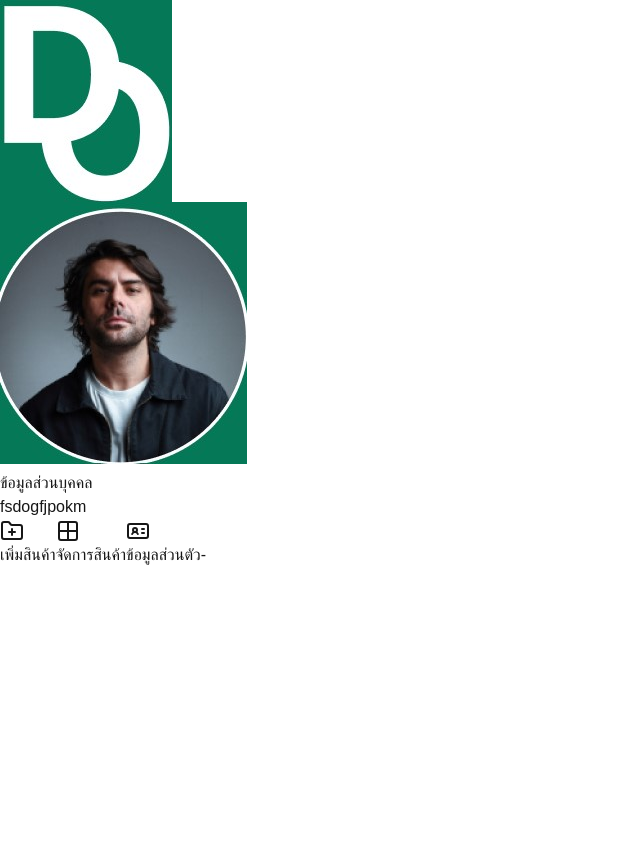
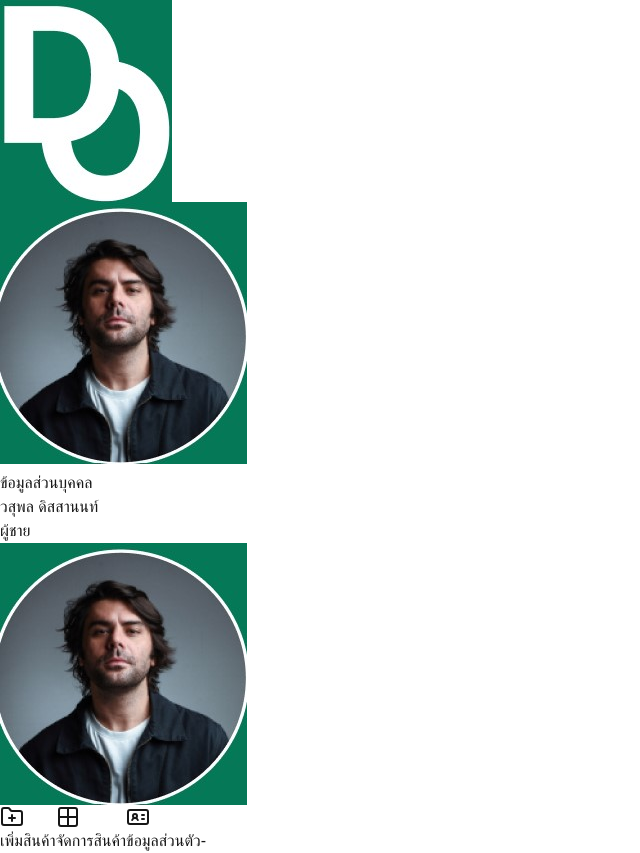
Before and after one commit to Dongy-SE2/dongy-frontend, a Next.js app: page / in a window 1280 px wide. Shown: the whole page, without its empty margins (0-640 px from the left). Before the commit the page ends 800 px from the top, so only its background shows below. Built offline with nearby package versions, Linux system fonts and the light colour scheme.

Commit message:
feat: add ProfileCard Component, fix: action button size

```diff
--- a/src/app/components/ActionButton.tsx
+++ b/src/app/components/ActionButton.tsx
@@ -2,23 +2,23 @@
 import { useRouter } from "next/navigation";
 
 interface NextPageButtonProps {
-  Name: string;
+  ActionName: string;
   Icon?: React.ReactNode;
   route: string;
 }
 
-const ActionButton: React.FC<NextPageButtonProps> = ({ Name, Icon, route }) => {
+const ActionButton: React.FC<NextPageButtonProps> = ({ ActionName: ActionName, Icon, route }) => {
   const router = useRouter();
 
   return (
     <button
       onClick={() => router.push(route)}
-      className="w-36 h-36 px-4 py-3 m-3 rounded-md shadow bg-[#FFFFFF] hover:bg-gray-100 active:bg-gray-200 transition flex flex-col items-center justify-center gap-2 font-medium text-sm"
+      className="w-[150px] h-[150px] px-[12.5px] py-3 m-3 rounded-md shadow bg-[#FFFFFF] hover:bg-gray-100 active:bg-gray-200 transition flex flex-col items-center justify-center gap-2 font-medium text-sm"
     >
-      <div className="w-20 h-20 rounded-full bg-[#E5E7EB] flex items-center justify-center">
+      <div className="w-[75px] h-[75px] rounded-full bg-[#E5E7EB] flex items-center justify-center">
         {Icon && <div className="w-8 h-8 text-[#4B5563]">{Icon}</div>}
       </div>
-      <div className="text-black">{Name}</div>
+      <div className="text-black text-lg">{ActionName}</div>
     </button>
   );
 };
--- /dev/null
+++ b/src/app/components/ProfileCard.tsx
@@ -0,0 +1,27 @@
+import React from "react";
+
+interface ProfileCardProps {
+  UserName: String;
+  UserType: String;
+  ImageSrc: string;
+}
+
+const ProfileCard: React.FC<ProfileCardProps> = ({ UserName: UserName, UserType: UserType, ImageSrc }) => {
+
+  return (
+
+    <div className=" flex items-end px-6 py-4 ">
+      <div className="text-right px-2">
+        <div className="font-normal text-black text-xl">{UserName}</div>
+        <div className="font-normal text-[#A9A9A9] text-sm">{UserType}</div>
+      </div>
+      <img
+          src = {ImageSrc}
+          alt="Profile Picture"
+          className="w-[73px] h-[73px] rounded-full "
+      />
+    </div>
+  );
+};
+
+export default ProfileCard;
--- a/src/app/page.tsx
+++ b/src/app/page.tsx
@@ -1,44 +1,46 @@
 import Navbar from "@/app/components/Navbar";
 import ActionButton from "./components/ActionButton";
+import ProfileCard from "./components/ProfileCard";
 
-import { FolderPlus, Grid2X2 } from 'lucide-react';
-import { IdCard } from 'lucide-react';
-import { Grid2x2 } from 'lucide-react';
+import { FolderPlus, Grid2X2, IdCard } from 'lucide-react';
 
 export default function Home() {0
   return (
-    <div className="bg-[#F6F7F9] justify-center items-center">
+    <div className="bg-[#F6F7F9] bg-auto justify-center items-center">
       <Navbar />
       <div className="flex place-content-evenly">
-      <div className="w-80 h-20 font-semibold text-black text-3xl px-6 py-16">
+      <div className="w-[300px] h-[80px] font-semibold text-black text-3xl px-6 py-16">
         ข้อมูลส่วนบุคคล
         </div>
-      <div className="w-64 h-20 font-semibold text-black text-3xl px-6 py-16">fsdogfjpokm</div>
+      <ProfileCard key = {0}
+            UserName = {"วสุพล ดิสสานนท์"}
+            UserType = {"ผู้ชาย"}
+            ImageSrc = {"/image/ProfilePicture.jpg"}
+      />
+
       </div>
       <div className="flex px-9 place-content-center">
         <ActionButton key = {1}
-            Name = {"เพิ่มสินค้า"}
+            ActionName = {"เพิ่มสินค้า"}
             Icon = {<FolderPlus/>}
             route = {"/AddProductPage"}
         />
         <ActionButton key = {2}
-            Name = {"จัดการสินค้า"}
+            ActionName = {"จัดการสินค้า"}
             Icon = {<Grid2X2/>}
             route = {"/AddProductPage"}
         />
         <ActionButton key = {3}
-            Name = {"ข้อมูลส่วนตัว"}
+            ActionName = {"ข้อมูลส่วนตัว"}
             Icon = {<IdCard/>}
             route = {"/AddProductPage"}
         />
         <ActionButton key = {4}
-            Name = {"-"}
+            ActionName = {"-"}
             Icon = {""}
             route = {""}
         />
       </div>
-
-
     </div>
   );
 }
```
Also changed, not shown: src/app/components/Profile.tsx (deleted).
